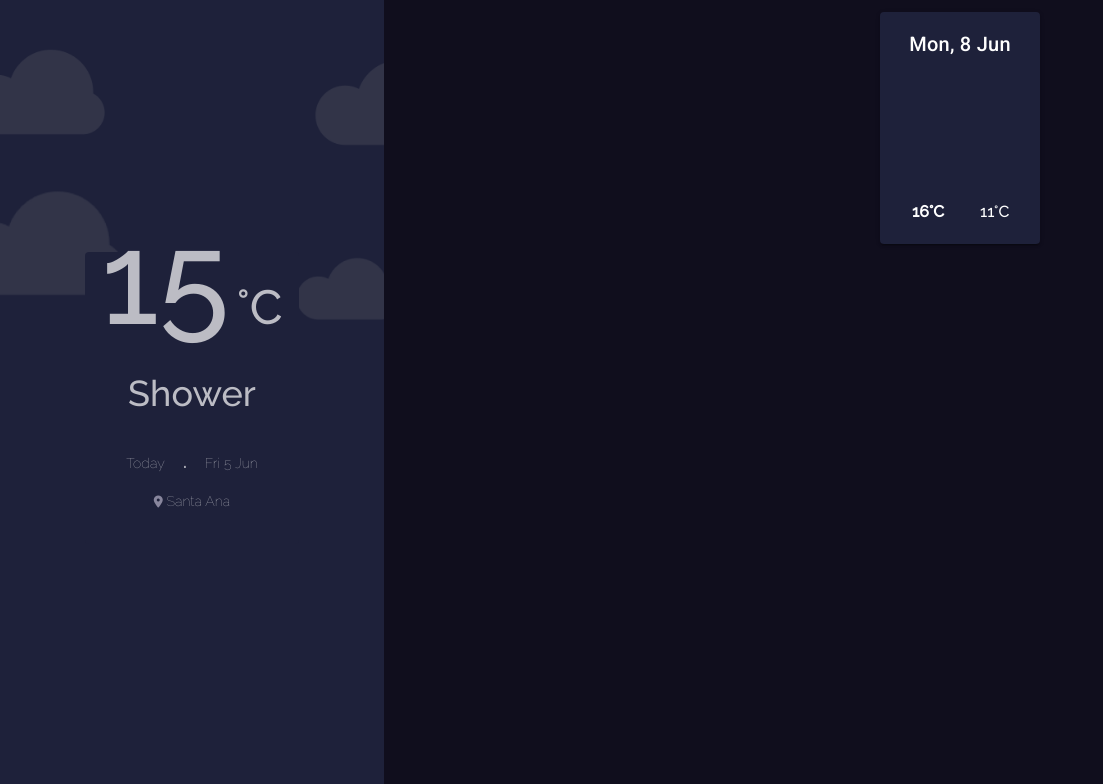
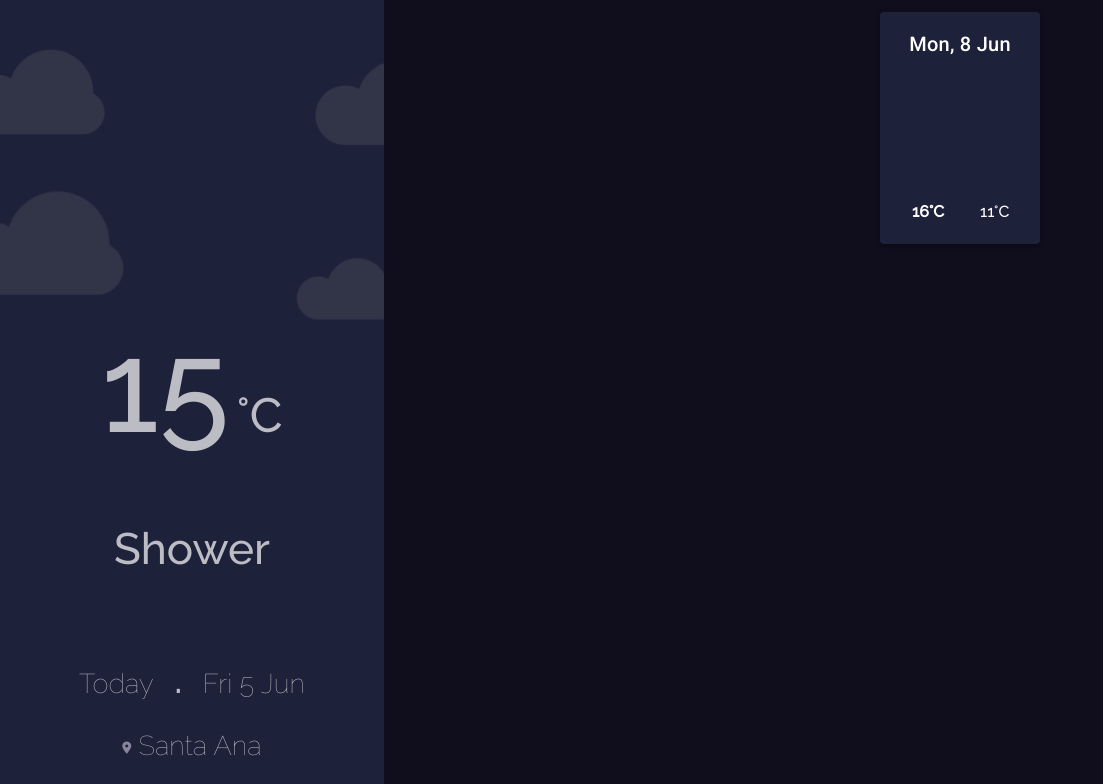
Before and after one commit to Joseline-Pineda/weather-app-v1, a Vue app: page / in a window 1536 px wide. Shown: the top 784 px of the page, without its empty margins (0-1103 px from the left). Built offline with nearby package versions, Linux system fonts and the light colour scheme; no server answers.

Commit message:
agregando media query para pantallas superiores a 1400px

```diff
--- a/src/components/DailyCard.vue
+++ b/src/components/DailyCard.vue
@@ -14,7 +14,7 @@
           Jun
         </p>
 
-        <p>
+        <p class="location">
           <span
             ><v-icon color="#88869D" size="12"
               >fa-solid fa-location-dot</v-icon
@@ -51,4 +51,29 @@ export default {};
   font-weight: 100;
   margin-top: 3rem;
 }
+
+@media screen and (min-width: 1400px) {
+  .num {
+    font-size: 8rem;
+    font-weight: 500;
+  }
+  .unit {
+    font-size: 3rem;
+    font-weight: 500;
+    margin-left: -25px;
+  }
+  .description {
+    margin-top: 7rem;
+    font-size: 2.75rem;
+    font-weight: 500;
+  }
+  .information {
+    font-size: 1.7rem;
+    font-weight: 100;
+    margin-top: 7rem;
+  }
+  .location {
+    margin-top: 2.5rem;
+  }
+}
 </style>
--- a/src/views/HomeView.vue
+++ b/src/views/HomeView.vue
@@ -4,7 +4,7 @@
       ><v-col class="primary" md="3"
         ><v-row class="sidebar"></v-row
         ><v-container class="main-icon"><MainImage :img="image" /></v-container
-        ><v-row class="mt-n15"><DailyCard /></v-row></v-col
+        ><v-row class="dailycard"><DailyCard /></v-row></v-col
       ><v-col class="secondary"><WeatherWidget :time="tiempo" /></v-col
     ></v-row>
   </v-container>
@@ -86,5 +86,14 @@ export default {
   .main-icon {
     margin-top: -15rem; /* para pantallas de menos de 768px de ancho */
   }
+  .dailycard {
+    margin-top: -15rem;
+  }
+}
+
+@media screen and (min-width: 1400px) {
+  .dailycard {
+    margin-top: 3rem;
+  }
 }
 </style>
```
